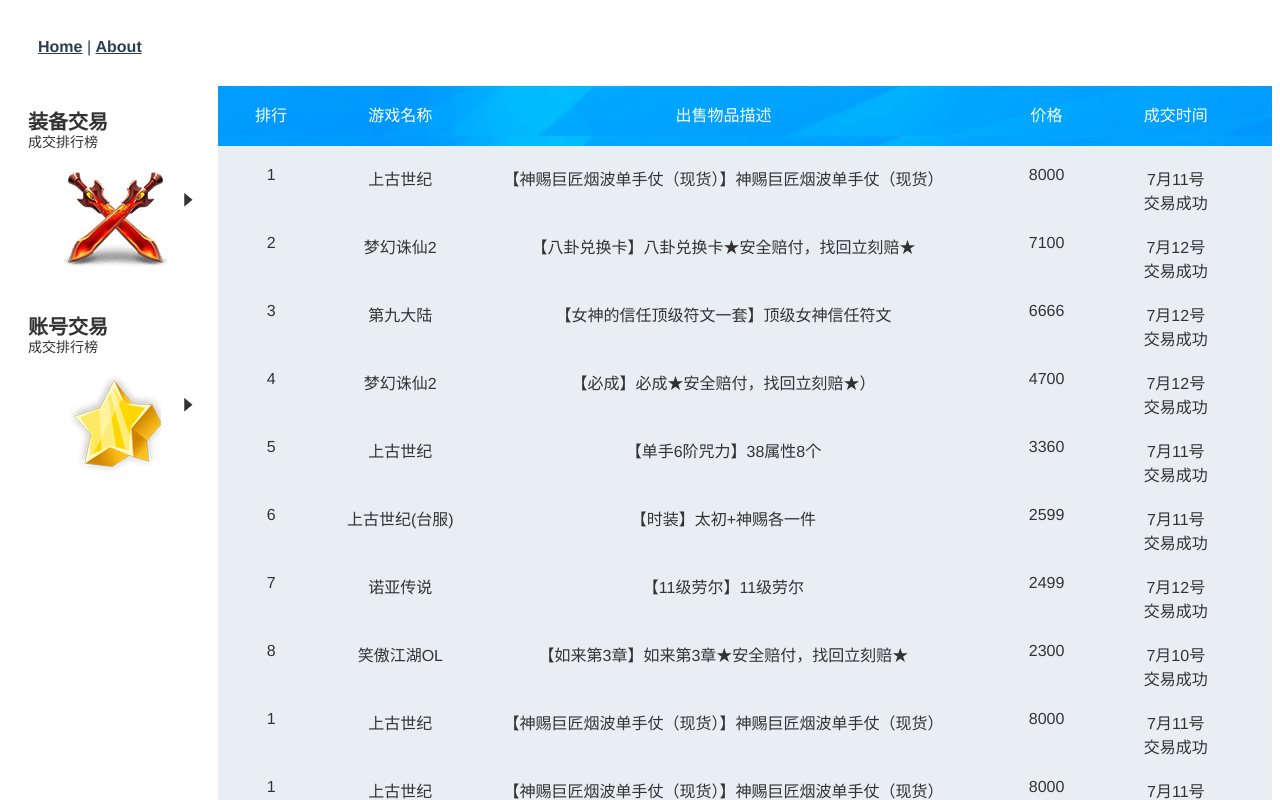
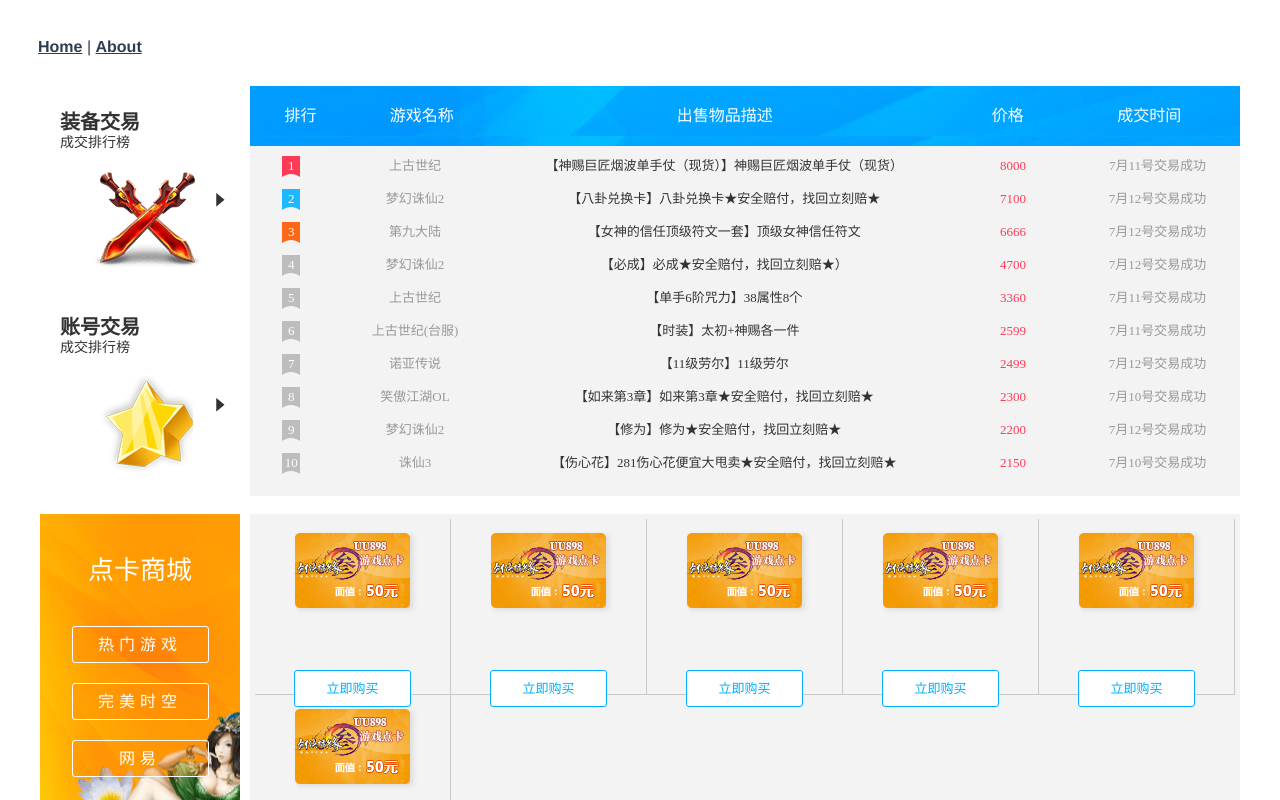
Before and after one commit to xubuyi/UU898_-Project-, a Vue app in the folder vue_app_uu/: page /#/deal in a window 1280 px wide. Shown: the top 800 px of the page. Built offline with nearby package versions, Linux system fonts and the light colour scheme.

Commit message:
更新组件

```diff
--- a/vue_app_uu/src/components/common/index/deal.vue
+++ b/vue_app_uu/src/components/common/index/deal.vue
@@ -1,6 +1,7 @@
 <template>
-  <div>
+  <div id="deal">
     <el-container>
+      <!-- 左侧 -->
       <div class="column-flex">
         <el-aside width="200px" class="wq-bg">
           <span class="tit">装备交易</span>
@@ -13,6 +14,7 @@
           <i class="el-icon-caret-right icon-r"></i>
         </el-aside>
       </div>
+      <!-- 右侧内容 -->
       <el-container>
         <!-- 头部 -->
         <el-header>
@@ -26,184 +28,185 @@
             <el-col :span="11">
               <div>出售物品描述</div>
             </el-col>
-            <el-col :span="4">
+            <el-col :span="3">
               <div>价格</div>
             </el-col>
-            <el-col :span="2">
+            <el-col :span="4">
               <div>成交时间</div>
             </el-col>
           </el-row>
         </el-header>
         <!-- 内容 -->
+        <!-- 装备 -->
         <el-main>
           <el-row :gutter="20">
             <el-col :span="2">
-              <div>1</div>
+              <span class="num-1 num">1</span>
             </el-col>
             <el-col :span="4">
               <div>上古世纪</div>
             </el-col>
             <el-col :span="11">
-              <div>【神赐巨匠烟波单手仗（现货）】神赐巨匠烟波单手仗（现货）</div>
+              <a href="javascript:;" target="_blank">【神赐巨匠烟波单手仗（现货）】神赐巨匠烟波单手仗（现货）</a>
+            </el-col>
+            <el-col :span="3">
+              <div>8000</div>
             </el-col>
             <el-col :span="4">
-              <div>8000</div>
-            </el-col>
-            <el-col :span="2">
-              <div>7月11号交易成功</div>
+              <div >7月11号交易成功</div>
             </el-col>
           </el-row>
           <el-row :gutter="20">
             <el-col :span="2">
-              <div>2</div>
+              <span class="num num-2">2</span>
             </el-col>
             <el-col :span="4">
               <div>梦幻诛仙2</div>
             </el-col>
             <el-col :span="11">
-              <div>【八卦兑换卡】八卦兑换卡★安全赔付，找回立刻赔★ </div>
+              <a href="javascript:;" target="_blank">【八卦兑换卡】八卦兑换卡★安全赔付，找回立刻赔★ </a>
+            </el-col>
+            <el-col :span="3">
+              <div>7100</div>
             </el-col>
             <el-col :span="4">
-              <div>7100</div>
-            </el-col>
-            <el-col :span="2">
-              <div>7月12号交易成功</div>
+              <div >7月12号交易成功</div>
             </el-col>
           </el-row>
           <el-row :gutter="20">
             <el-col :span="2">
-              <div>3</div>
+              <span class="num num-3">3</span>
             </el-col>
             <el-col :span="4">
               <div>第九大陆</div>
             </el-col>
             <el-col :span="11">
-              <div>【女神的信任顶级符文一套】顶级女神信任符文</div>
+              <a href="javascript:;" target="_blank">【女神的信任顶级符文一套】顶级女神信任符文</a>
+            </el-col>
+            <el-col :span="3">
+              <div>6666</div>
             </el-col>
             <el-col :span="4">
-              <div>6666</div>
-            </el-col>
-            <el-col :span="2">
-              <div>7月12号交易成功</div>
+              <div >7月12号交易成功</div>
             </el-col>
           </el-row>
           <el-row :gutter="20">
             <el-col :span="2">
-              <div>4</div>
+              <span class="num num-4">4</span>
             </el-col>
             <el-col :span="4">
               <div>梦幻诛仙2</div>
             </el-col>
             <el-col :span="11">
-              <div>【必成】必成★安全赔付，找回立刻赔★）</div>
+              <a href="javascript:;" target="_blank">【必成】必成★安全赔付，找回立刻赔★）</a>
+            </el-col>
+            <el-col :span="3">
+              <div>4700</div>
             </el-col>
             <el-col :span="4">
-              <div>4700</div>
-            </el-col>
-            <el-col :span="2">
-              <div>7月12号交易成功</div>
+              <div >7月12号交易成功</div>
             </el-col>
           </el-row>
           <el-row :gutter="20">
             <el-col :span="2">
-              <div>5</div>
+              <span class="num num-5">5</span>
             </el-col>
             <el-col :span="4">
               <div>上古世纪</div>
             </el-col>
             <el-col :span="11">
-              <div>【单手6阶咒力】38属性8个</div>
+              <a href="javascript:;" target="_blank">【单手6阶咒力】38属性8个</a>
+            </el-col>
+            <el-col :span="3">
+              <div>3360</div>
             </el-col>
             <el-col :span="4">
-              <div>3360</div>
-            </el-col>
-            <el-col :span="2">
-              <div>7月11号交易成功</div>
+              <div >7月11号交易成功</div>
             </el-col>
           </el-row>
           <el-row :gutter="20">
             <el-col :span="2">
-              <div>6</div>
+              <span class="num num-6">6</span>
             </el-col>
             <el-col :span="4">
               <div>上古世纪(台服)</div>
             </el-col>
             <el-col :span="11">
-              <div>【时装】太初+神赐各一件</div>
+              <a href="javascript:;" target="_blank">【时装】太初+神赐各一件</a>
+            </el-col>
+            <el-col :span="3">
+              <div>2599</div>
             </el-col>
             <el-col :span="4">
-              <div>2599</div>
-            </el-col>
-            <el-col :span="2">
-              <div>7月11号交易成功</div>
+              <div >7月11号交易成功</div>
             </el-col>
           </el-row>
           <el-row :gutter="20">
             <el-col :span="2">
-              <div>7</div>
+              <span class="num num-7">7</span>
             </el-col>
             <el-col :span="4">
               <div>诺亚传说</div>
             </el-col>
             <el-col :span="11">
-              <div>【11级劳尔】11级劳尔</div>
+              <a href="javascript:;" target="_blank">【11级劳尔】11级劳尔</a>
+            </el-col>
+            <el-col :span="3">
+              <div>2499</div>
             </el-col>
             <el-col :span="4">
-              <div>2499</div>
-            </el-col>
-            <el-col :span="2">
-              <div>7月12号交易成功</div>
+              <div >7月12号交易成功</div>
             </el-col>
           </el-row>
           <el-row :gutter="20">
             <el-col :span="2">
-              <div>8</div>
+              <span class="num num-8">8</span>
             </el-col>
             <el-col :span="4">
               <div>笑傲江湖OL</div>
             </el-col>
             <el-col :span="11">
-              <div>【如来第3章】如来第3章★安全赔付，找回立刻赔★</div>
+              <a href="javascript:;" target="_blank">【如来第3章】如来第3章★安全赔付，找回立刻赔★</a>
+            </el-col>
+            <el-col :span="3">
+              <div>2300</div>
             </el-col>
             <el-col :span="4">
-              <div>2300</div>
-            </el-col>
-            <el-col :span="2">
-              <div>7月10号交易成功</div>
+              <div >7月10号交易成功</div>
             </el-col>
           </el-row>
           <el-row :gutter="20">
             <el-col :span="2">
-              <div>1</div>
+              <span class="num num-9">9</span>
             </el-col>
             <el-col :span="4">
-              <div>上古世纪</div>
+              <div>梦幻诛仙2</div>
             </el-col>
             <el-col :span="11">
-              <div>【神赐巨匠烟波单手仗（现货）】神赐巨匠烟波单手仗（现货）</div>
+              <a href="javascript:;" target="_blank">【修为】修为★安全赔付，找回立刻赔★</a>
+            </el-col>
+            <el-col :span="3">
+              <div>2200</div>
             </el-col>
             <el-col :span="4">
-              <div>8000</div>
-            </el-col>
-            <el-col :span="2">
-              <div>7月11号交易成功</div>
+              <div >7月12号交易成功</div>
             </el-col>
           </el-row>
           <el-row :gutter="20">
             <el-col :span="2">
-              <div>1</div>
+              <span class="num num-10">10</span>
             </el-col>
             <el-col :span="4">
-              <div>上古世纪</div>
+              <div>诛仙3</div>
             </el-col>
             <el-col :span="11">
-              <div>【神赐巨匠烟波单手仗（现货）】神赐巨匠烟波单手仗（现货）</div>
+              <a href="javascript:;" target="_blank">【伤心花】281伤心花便宜大甩卖★安全赔付，找回立刻赔★</a>
+            </el-col>
+            <el-col :span="3">
+              <div>2150</div>
             </el-col>
             <el-col :span="4">
-              <div>8000</div>
-            </el-col>
-            <el-col :span="2">
-              <div>7月11号交易成功</div>
+              <div >7月10号交易成功</div>
             </el-col>
           </el-row>
         </el-main>
@@ -211,9 +214,65 @@
     </el-container>
     <br />
     <el-container>
-      <el-aside width="200px">Aside</el-aside>
+      <div class="column-flex">
+        <el-aside width="200px" class="card-nav">
+          <h2>点卡商城</h2>
+          <a href="javascript:;" class="hover">热门游戏</a>
+          <a href="javascript:;" class="hover">完美时空</a>
+          <a href="javascript:;" class="hover">网易</a>
+        </el-aside>
+      </div>
       <el-container>
-        <el-main>Main</el-main>
+        <el-main class="pa">
+          <div class="card-list-item">
+            <img src="../../../img/index/cardimg-53-37.png">
+            <span style="opacity: 1;">
+              剑侠情缘3
+              <em>￥49.70</em>
+            </span>
+            <a class="gm-btn" href="javascript:;" target="_blank">立即购买</a>
+          </div>
+          <div class="card-list-item">
+            <img src="../../../img/index/cardimg-53-37.png">
+            <span style="opacity: 1;">
+              剑侠情缘3
+              <em>￥49.70</em>
+            </span>
+            <a class="gm-btn" href="javascript:;" target="_blank">立即购买</a>
+          </div>
+          <div class="card-list-item">
+            <img src="../../../img/index/cardimg-53-37.png">
+            <span style="opacity: 1;">
+              剑侠情缘3
+              <em>￥49.70</em>
+            </span>
+            <a class="gm-btn" href="javascript:;" target="_blank">立即购买</a>
+          </div>
+          <div class="card-list-item">
+            <img src="../../../img/index/cardimg-53-37.png">
+            <span style="opacity: 1;">
+              剑侠情缘3
+              <em>￥49.70</em>
+            </span>
+            <a class="gm-btn" href="javascript:;" target="_blank">立即购买</a>
+          </div>
+          <div class="card-list-item">
+            <img src="../../../img/index/cardimg-53-37.png">
+            <span style="opacity: 1;">
+              剑侠情缘3
+              <em>￥49.70</em>
+            </span>
+            <a class="gm-btn" href="javascript:;" target="_blank">立即购买</a>
+          </div>
+          <div class="card-list-item">
+            <img src="../../../img/index/cardimg-53-37.png">
+            <span style="opacity: 1;">
+              剑侠情缘3
+              <em>￥49.70</em>
+            </span>
+            <a class="gm-btn" href="javascript:;" target="_blank">立即购买</a>
+          </div>
+        </el-main>
       </el-container>
     </el-container>
   </div>
@@ -228,6 +287,15 @@
 </script>
 
 <style lang="scss" scoped>
+a{
+  text-decoration: none;
+  color: #333;
+}
+#deal{
+  width:1200px !important;
+  margin: auto;
+  // 此处与最终样式有区别需修改 background :#f5f5f5
+}
 .el-header {
   background-color: #b3c0d1;
   background-image: url("../../../img/index/colum-bg.jpg");
@@ -281,13 +349,15 @@
   top: 50%;
   font-size: 22px;
 }
-.el-container:nth-child(2) .el-aside {
-  line-height: 32px;
+.el-container:nth-child(3) .el-aside {
+  width: 210px;
+  height: 352px;
+  background: url("../../../img/index/card-bg.png") no-repeat -10px;
 }
 /* 侧边栏 end */
 
 .el-main {
-  background-color: #e9eef3;
+  background-color: #f3f3f3;
   color: #333;
   text-align: center;
   // line-height: 160px;
@@ -298,6 +368,109 @@
 }
 // 排行榜头部
 .el-row {
-  margin-bottom: 20px;
+  margin-bottom: 12px;
+}
+.el-main{
+  font: 13px/1.5 "微软雅黑";
+  color:#434343;
+  padding: 10px;
+}
+// el-main 列表
+.el-col .num{
+  display: block;
+  margin: auto;
+  width: 18px;
+  height: 21px;
+  color:#fff;
+}
+.el-col .num-1{
+  background:url("../../../img/index/index_bg.png") -57px -60px;
+}
+.el-col .num-2{
+  background:url("../../../img/index/index_bg.png") -77px -60px;
+}
+.el-col .num-3{
+  background:url("../../../img/index/index_bg.png") -96px -60px;
+}
+.el-col .num-4,.num-5,.num-6,.num-7,.num-8,.num-9,.num-10 {
+  background:url("../../../img/index/index_bg.png") -116px -60px;
+}
+.el-col a:hover{
+  color: #00b0ff !important;
+}
+.el-main .el-col.el-col-3{
+  color:#ff3a56;
+}
+.el-main .el-col.el-col-4{
+  color:#999;
+}
+// 点卡商城样式
+.card-nav h2{
+  color:#fff;
+  font-weight: normal;
+  font-size: 26px;
+  margin: 35px 0 30px 0;
+}
+.card-nav a{
+  display: inline-block;
+  width: 135px;
+  height: 35px;
+  line-height: 35px;
+  border: 1px solid #fff;
+  border-radius:3px;
+  margin: 10px auto;
+  color:#fff;
+  letter-spacing: 5px;
+  background: url("../../../img/index/bg-btn.png") repeat;
+}
+.card-nav a:hover{
+  background: #fff;
+  color:#ff850a;
+}
+.card-list-item{
+  width: 195px;
+  height: 175px;
+  border-right: 1px solid #cac8c8;
+  border-bottom: 1px solid #cac8c8;
+  float: left;
+  cursor: pointer;
+}
+// 因不能同行显示5个 修改padding
+.pa{
+  padding: 5px;
+}
+
+.card-list-item img{
+  margin-top: 14px;
+  box-shadow: 3px 2px 5px #ddd;
+  transition: transform .4s ease;
+}
+.card-list-item:hover img{
+  transform: translateY(5px);
+}
+.card-list-item span{
+  display: block;
+  margin-top: 17px;
+  opacity: 0 !important;
+}
+.card-list-item:hover span {
+  transform: translateY(5px);
+  opacity: 0;
+}
+em,i{font-style: normal;}
+.card-list-item span em{
+  display: block;
+  color: red;
+  font-weight: bold;
+}
+// 立即购买按钮
+.gm-btn{
+  display:inline-block;
+  width: 115px;height: 35px;
+  line-height: 35px;
+  background: #fff;
+  border: 1px solid #00b0ff;
+  color: #00b0ff !important;
+  border-radius: 3px;
 }
 </style>
```
